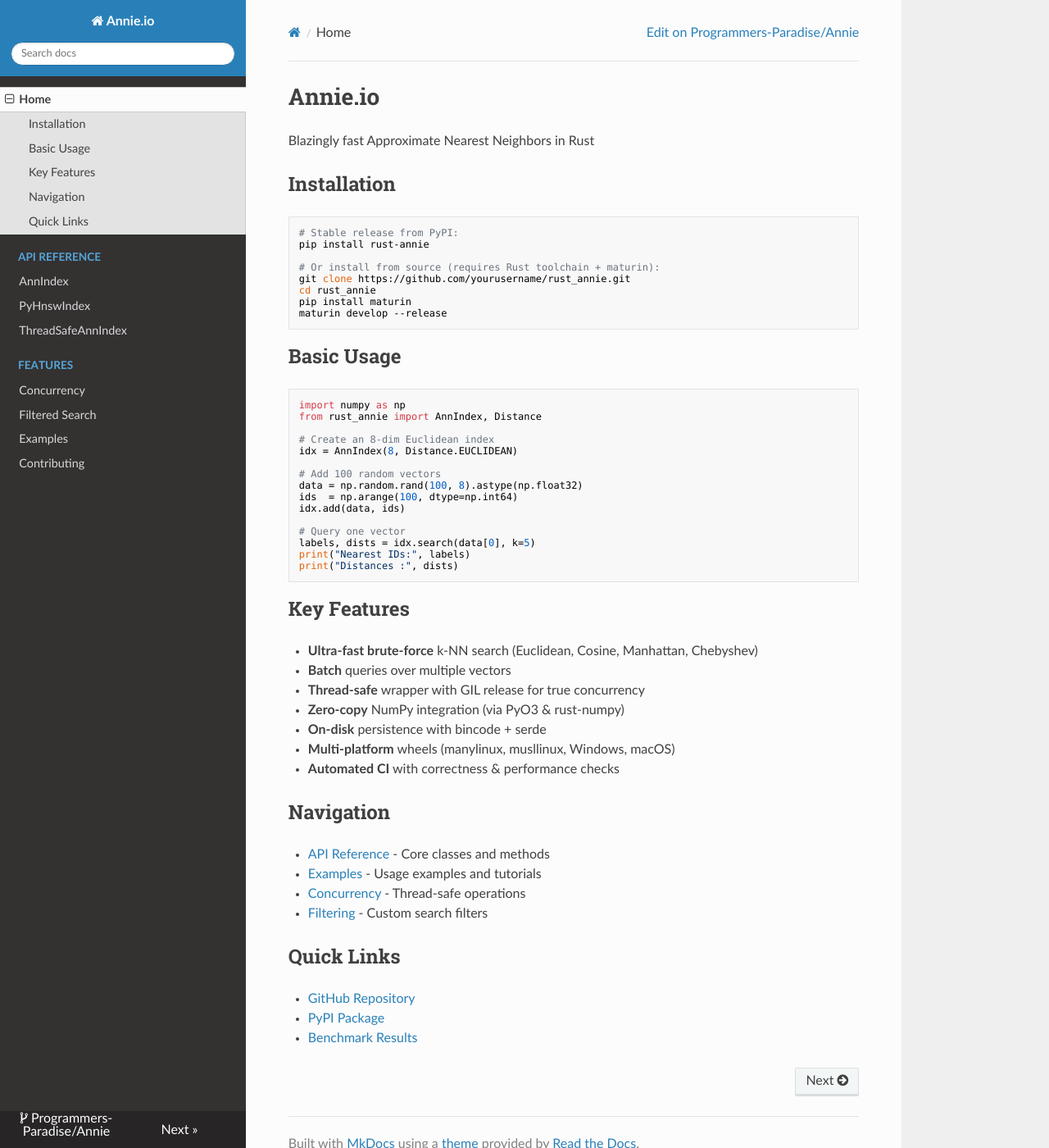
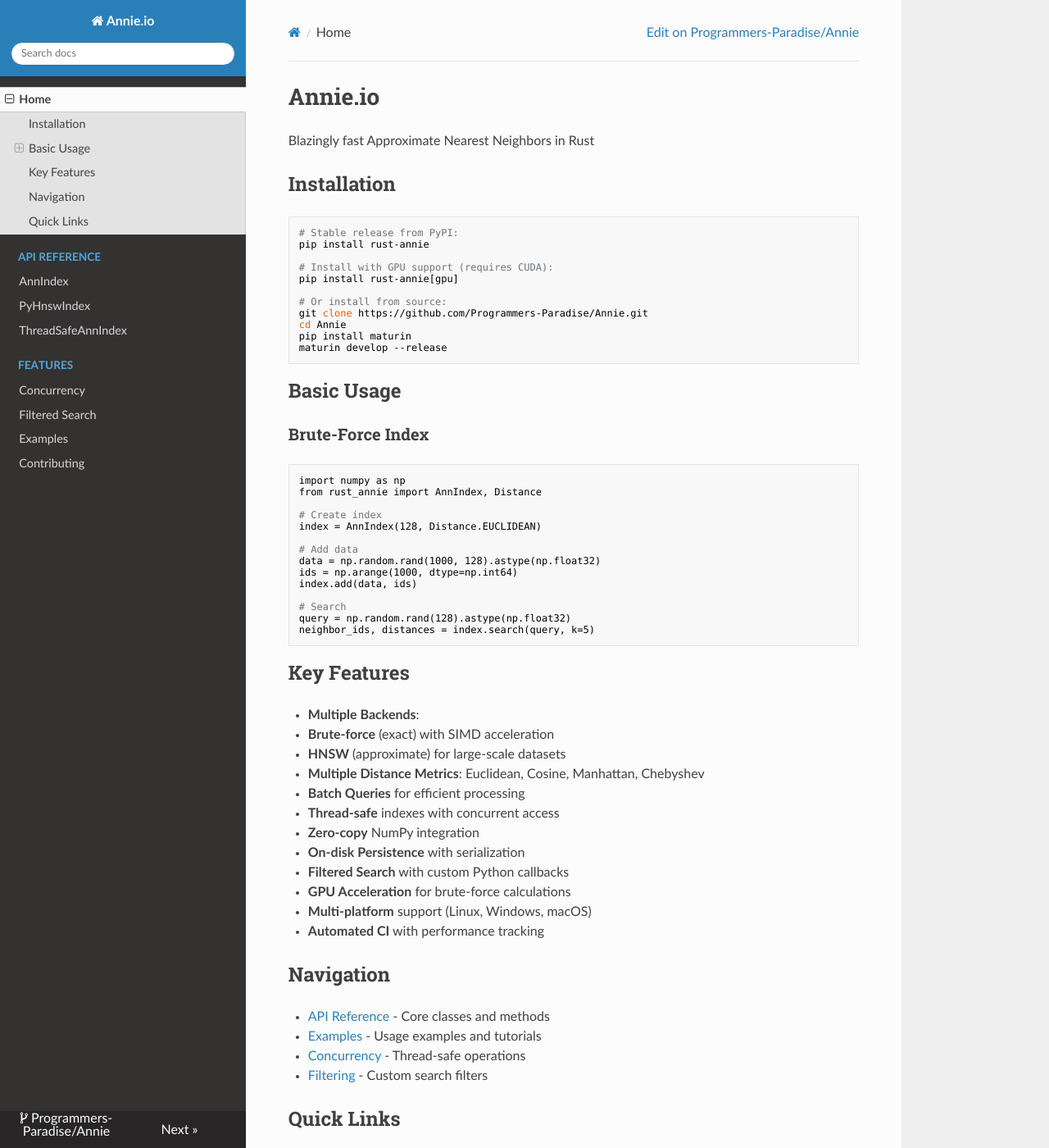
Before and after one commit to arnavk23/Annie-Docs, an MkDocs documentation site: the page built from docs/index.md, in a window 1280 px wide and 1400 px high. Shown: the whole window at 82% size. Built offline with MkDocs 1.6.1, drawn with Linux system fonts in a browser that asks for light colours; nearby versions of some CDN libraries.

Commit message:
docs: sync from Annie repository [automated]

````diff
--- a/docs/index.md
+++ b/docs/index.md
@@ -10,13 +10,17 @@ Blazingly fast Approximate Nearest Neighbors in Rust
 
 
 
+
 ```bash
 # Stable release from PyPI:
 pip install rust-annie
 
-# Or install from source (requires Rust toolchain + maturin):
-git clone https://github.com/yourusername/rust_annie.git
-cd rust_annie
+# Install with GPU support (requires CUDA):
+pip install rust-annie[gpu]
+
+# Or install from source:
+git clone https://github.com/Programmers-Paradise/Annie.git
+cd Annie
 pip install maturin
 maturin develop --release
 ```
@@ -29,22 +33,23 @@ maturin develop --release
 
 
 
+
+### Brute-Force Index
 ```python
 import numpy as np
 from rust_annie import AnnIndex, Distance
 
-# Create an 8-dim Euclidean index
-idx = AnnIndex(8, Distance.EUCLIDEAN)
+# Create index
+index = AnnIndex(128, Distance.EUCLIDEAN)
 
-# Add 100 random vectors
-data = np.random.rand(100, 8).astype(np.float32)
-ids  = np.arange(100, dtype=np.int64)
-idx.add(data, ids)
+# Add data
+data = np.random.rand(1000, 128).astype(np.float32)
+ids = np.arange(1000, dtype=np.int64)
+index.add(data, ids)
 
-# Query one vector
-labels, dists = idx.search(data[0], k=5)
-print("Nearest IDs:", labels)
-print("Distances :", dists)
+# Search
+query = np.random.rand(128).astype(np.float32)
+neighbor_ids, distances = index.search(query, k=5)
 ```
 
 ## Key Features
@@ -55,13 +60,19 @@ print("Distances :", dists)
 
 
 
-- **Ultra-fast brute-force** k-NN search (Euclidean, Cosine, Manhattan, Chebyshev)
-- **Batch** queries over multiple vectors
-- **Thread-safe** wrapper with GIL release for true concurrency
-- **Zero-copy** NumPy integration (via PyO3 & rust-numpy)
-- **On-disk** persistence with bincode + serde
-- **Multi-platform** wheels (manylinux, musllinux, Windows, macOS)
-- **Automated CI** with correctness & performance checks
+
+- **Multiple Backends**:
+  - **Brute-force** (exact) with SIMD acceleration
+  - **HNSW** (approximate) for large-scale datasets
+- **Multiple Distance Metrics**: Euclidean, Cosine, Manhattan, Chebyshev
+- **Batch Queries** for efficient processing
+- **Thread-safe** indexes with concurrent access
+- **Zero-copy** NumPy integration
+- **On-disk Persistence** with serialization
+- **Filtered Search** with custom Python callbacks
+- **GPU Acceleration** for brute-force calculations
+- **Multi-platform** support (Linux, Windows, macOS)
+- **Automated CI** with performance tracking
 
 ## Navigation
 
````
Also changed, not shown: site/index.html, site/search/search_index.json, site/sitemap.xml, 1 other file.
